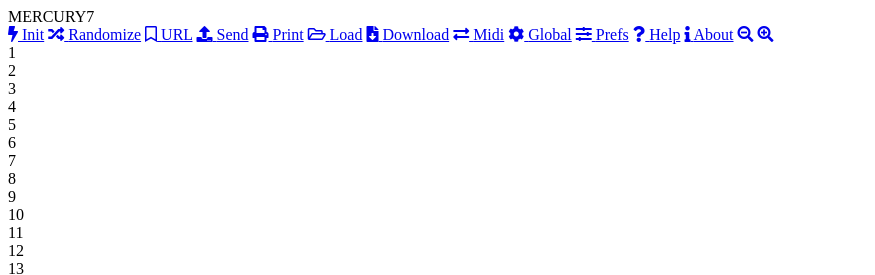
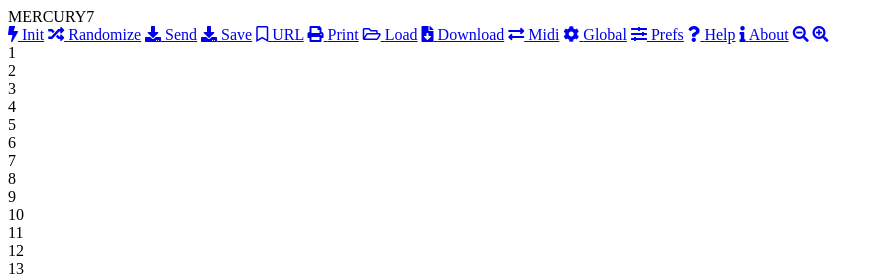
Before and after one commit to francoisgeorgy/mercury7-web-editor, a website: page src/index.html in a window 1280 px wide. Shown: the top 275 px of the page, 0-875 px from the left. Drawn offline with Linux system fonts and the light colour scheme.

Commit message:
add missing code from enzo-editor; update doc

```diff
--- a/package.json
+++ b/package.json
@@ -1,6 +1,6 @@
 {
     "name": "mercury7-web-editor",
-    "version": "0.12.0",
+    "version": "0.13.0",
     "main": "main.js",
     "repository": "https://github.com/francoisgeorgy/mercury7-web-editor.git",
     "author": "François Georgy <francois.georgy@gmail.com>",
--- a/src/index.html
+++ b/src/index.html
@@ -20,20 +20,22 @@
             <div id="title">
                 <div class="neon">MERCURY7</div>
                 <div class="menu">
-                    <span class="menu-entry"><a id="menu-init" href="#" title="Set all the control to a basic 'init' preset."><i class="fa fa-bolt" aria-hidden="true"></i> <span class="menu-text">Init</span></a></span>
-                    <span class="menu-entry"><a id="menu-randomize" href="#" title="Set all the controls to random values."><i class="fa fa-random" aria-hidden="true"></i> <span class="menu-text">Randomize</span></a></span>
-                    <span class="menu-entry"><a id="menu-get-url" href="#" title="Update the URL with the current preset values."><i class="far fa-bookmark" aria-hidden="true"></i> <span class="menu-text">URL</span></a></span>
-                    <span class="menu-entry"><a id="menu-send" href="#" title="Update the Mercury7 with the current preset."><i class="fas fa-upload"></i> <span class="menu-text">Send</span></a></span> <!--&#8651;-->
-                    <span class="menu-entry"><a id="menu-print-preset" href="#" title="Display the current preset for printing."><i class="fas fa-print" aria-hidden="true"></i> <span class="menu-text">Print</span></a></span>
-                    <span class="menu-entry"><a id="menu-load-preset" href="#" title="Load a preset from a file."><i class="far fa-folder-open" aria-hidden="true"></i> <span class="menu-text">Load</span></a></span>
-                    <span class="menu-entry"><a id="menu-download-sysex" href="#" title="Download the current preset as a sysex file."><i class="fas fa-file-download"></i> <span class="menu-text">Download</span></a></span> <!--&#8651;-->
-                    <span class="menu-entry"><a id="menu-midi" href="#" title="Open a popup that will display all the MIDI messages sent and received."><i class="fas fa-exchange-alt" aria-hidden="true"></i> <span class="menu-text">Midi</span></a></span>
-                    <span class="menu-entry"><a id="menu-global" href="#" title="View and edit the Global Settings of the Mercury7."><i class="fas fa-cog" aria-hidden="true"></i> <span class="menu-text">Global</span></a></span>    <!--&#x2699;-->
-                    <span class="menu-entry"><a id="menu-prefs" href="#" title="View and edit the preferences of this application."><i class="fas fa-sliders-h" aria-hidden="true"></i> <span class="menu-text">Prefs</span></a></span>    <!--&#x2699;-->
-                    <span class="menu-entry"><a id="menu-help" href="#" title="Help informations about this application."><i class="fas fa-question"></i> <span class="menu-text">Help</span></a></span>
-                    <span class="menu-entry"><a id="menu-about" href="#" title="About this application."><i class="fas fa-info"></i> <span class="menu-text">About</span></a></span>      <!--&#x3f;-->
-                    <span class="menu-entry"><a id="menu-zoom-out" href="#" title="Make the application smaller."><i class="fas fa-search-minus"></i></a></span>
-                    <span class="menu-entry"><a id="menu-zoom-in" href="#" title="Make the application bigger."><i class="fas fa-search-plus"></i></a></span>
+                    <span class="menu-entry"><a id="menu-init" href="#" title="Set convenient 'default' values (send as CC messages, not SysEx preset)."><i class="fa fa-bolt" aria-hidden="true"></i> <span class="menu-text">Init</span></a></span>
+                    <span class="menu-entry"><a id="menu-randomize" href="#" title="Set random values for all controls (send as CC messages, not SysEx preset)."><i class="fa fa-random" aria-hidden="true"></i> <span class="menu-text">Randomize</span></a></span>
+                    <!--<span class="menu-entry"><a id="menu-read" href="#" title="Read the current preset from the Enzo and update the editor."><i class="fas fa-upload"></i> <span class="menu-text">Read</span></a></span>-->
+                    <span class="menu-entry"><a id="menu-send" href="#" title="Send the current editor's values to Enzo (send as CC messages, not SysEx preset)."><i class="fas fa-download"></i> <span class="menu-text">Send</span></a></span>
+                    <span class="menu-entry"><a id="menu-save" href="#" title="Tell the Enzo to save in memory the current settings (updates the current preset)."><i class="fas fa-download"></i> <span class="menu-text">Save</span></a></span>
+                    <span class="menu-entry"><a id="menu-get-url" href="#" title="Update the editor's URL with the current values. This makes a 'bookmarkable preset'."><i class="far fa-bookmark" aria-hidden="true"></i> <span class="menu-text">URL</span></a></span>
+                    <span class="menu-entry"><a id="menu-print-preset" href="#" title="Open a popup window with the currents settings displayed for printing (or saving as PDF)."><i class="fas fa-print" aria-hidden="true"></i> <span class="menu-text">Print</span></a></span>
+                    <span class="menu-entry"><a id="menu-load-preset" href="#" title="Load a preset from a sysex file and send the values to the Enzo (send as CC messages, not SysEx preset)."><i class="far fa-folder-open" aria-hidden="true"></i> <span class="menu-text">Load</span></a></span>
+                    <span class="menu-entry"><a id="menu-download-sysex" href="#" title="Download the current editor's values as a sysex file."><i class="fas fa-file-download"></i> <span class="menu-text">Download</span></a></span> <!--&#8651;-->
+                    <span class="menu-entry"><a id="menu-midi" href="#" title="Open a popup displaying all the MIDI messages exchanged between the editor and the Enzo."><i class="fas fa-exchange-alt" aria-hidden="true"></i> <span class="menu-text">Midi</span></a></span>
+                    <span class="menu-entry"><a id="menu-global" href="#" title="Display and edit the Global Settings of the Enzo."><i class="fas fa-cog" aria-hidden="true"></i> <span class="menu-text">Global</span></a></span>    <!--&#x2699;-->
+                    <span class="menu-entry"><a id="menu-prefs" href="#" title="Display and edit the editor's preferences."><i class="fas fa-sliders-h" aria-hidden="true"></i> <span class="menu-text">Prefs</span></a></span>    <!--&#x2699;-->
+                    <span class="menu-entry"><a id="menu-help" href="#" title="Display a summary of the editor usage."><i class="fas fa-question"></i> <span class="menu-text">Help</span></a></span>
+                    <span class="menu-entry"><a id="menu-about" href="#" title="About this editor."><i class="fas fa-info"></i> <span class="menu-text">About</span></a></span>      <!--&#x3f;-->
+                    <span class="menu-entry"><a id="menu-zoom-out" href="#" title="Make the editor smaller."><i class="fas fa-search-minus"></i></a></span>
+                    <span class="menu-entry"><a id="menu-zoom-in" href="#" title="Make the editor bigger."><i class="fas fa-search-plus"></i></a></span>
                 </div>
             </div>
 
--- a/src/main.js
+++ b/src/main.js
@@ -304,6 +304,7 @@
 
 //==================================================================================================================
 
+/*
 function autoConnect() {
     if (settings) {
         log(`autoConnect()`);
@@ -313,6 +314,7 @@
         updateSelectDeviceList();
     }
 }
+*/
 
 //==================================================================================================================
 // Main
@@ -366,7 +368,7 @@
 
             // autoConnect();
 /*
-            if (!initFromBookmark()) {  //TODO: ask the user if he wants to initilize from the hash or if he wants to get the pedal's current preset
+            if (!initFromBookmark()) {  //TODO: ask the user if he wants to initialize from the hash or if he wants to get the pedal's current preset
                 // requestPreset();
             }
 */
--- a/src/midi_in.js
+++ b/src/midi_in.js
@@ -1,7 +1,7 @@
 import {showMidiInActivity} from "./ui_midi_activity";
 import {displayPreset, setPresetNumber} from "./ui_presets";
 import {logIncomingMidiMessage} from "./ui_midi_window";
-import {getLastSendTime, sendCC} from "./midi_out";
+import {getLastSendTime} from "./midi_out";
 import {updateModelAndUI, updateUI} from "./ui";
 import {log} from "./debug";
 import MODEL from "./model";
@@ -17,7 +17,7 @@
 
 let midi_input = null;
 
-let suppress_sysex_echo = false;
+// let suppress_sysex_echo = false;
 
 export function getMidiInputPort() {
     return midi_input;
--- a/src/model/global_conf.js
+++ b/src/model/global_conf.js
@@ -1,4 +1,3 @@
-import {control} from "./cc";
 
 export const global_id = {
     input_mode: 0,
--- a/src/model/sysex.js
+++ b/src/model/sysex.js
@@ -7,7 +7,7 @@
 import {global_conf} from "./global_conf";
 
 // will store the last sysex received (all bytes, without any transformation).
-let last_sysex = Array.from(new Uint8Array(39));
+// let last_sysex = Array.from(new Uint8Array(39));
 
 // const saveLastSysEx = function(data) {
 //     last_sysex = data;
@@ -254,7 +254,8 @@
 
 
     // const data = new Uint8Array(39); // TODO: create CONST for sysex length  // By default, the bytes are initialized to 0
-    const data = Uint8Array.from(last_sysex);
+    // const data = Uint8Array.from(last_sysex);
+    const data = new Uint8Array(26);
 
     data[0] = 0xF0;
     data[1] = 0x00;
--- a/src/ui_dialogs.js
+++ b/src/ui_dialogs.js
@@ -6,10 +6,12 @@
 
 let dialogLightbox = null;
 
+/*
 export function openHelpDialog() {
     dialogLightbox = lity("#help-dialog");
     return false;   // disable the normal href behavior
 }
+*/
 
 export function openCreditsDialog() {
     dialogLightbox = lity("#credits-dialog");
--- a/src/ui_messages.js
+++ b/src/ui_messages.js
@@ -1,7 +1,7 @@
 import {warn} from "./debug";
 import MODEL from "./model";
 
-export const MSG_SEND_SYSEX = "&#x27A4; To view the current pedal's preset, send a sysex from the Mercury7 by pressing the Bypass LED switch while holding the Alt button.";
+// export const MSG_SEND_SYSEX = "&#x27A4; To view the current pedal's preset, send a sysex from the Enzo by pressing the Bypass LED switch while holding the Alt button.";
 
 /**
  * Makes the app name glows, or not.
--- a/src/ui_midi_window.js
+++ b/src/ui_midi_window.js
@@ -24,8 +24,7 @@
 /**
  *
  * @param type
- * @param control
- * @param value
+ * @param data
  */
 export function logIncomingMidiMessage(type, data) {
     if (midi_window) {
@@ -46,8 +45,7 @@
 /**
  *
  * @param type
- * @param control
- * @param value
+ * @param data
  */
 export function logOutgoingMidiMessage(type, data) {
     if (midi_window) {
```
Also changed, not shown: src/midi_out.js (+6 -6 lines), src/ui.js (+9 -8 lines), README.md.
